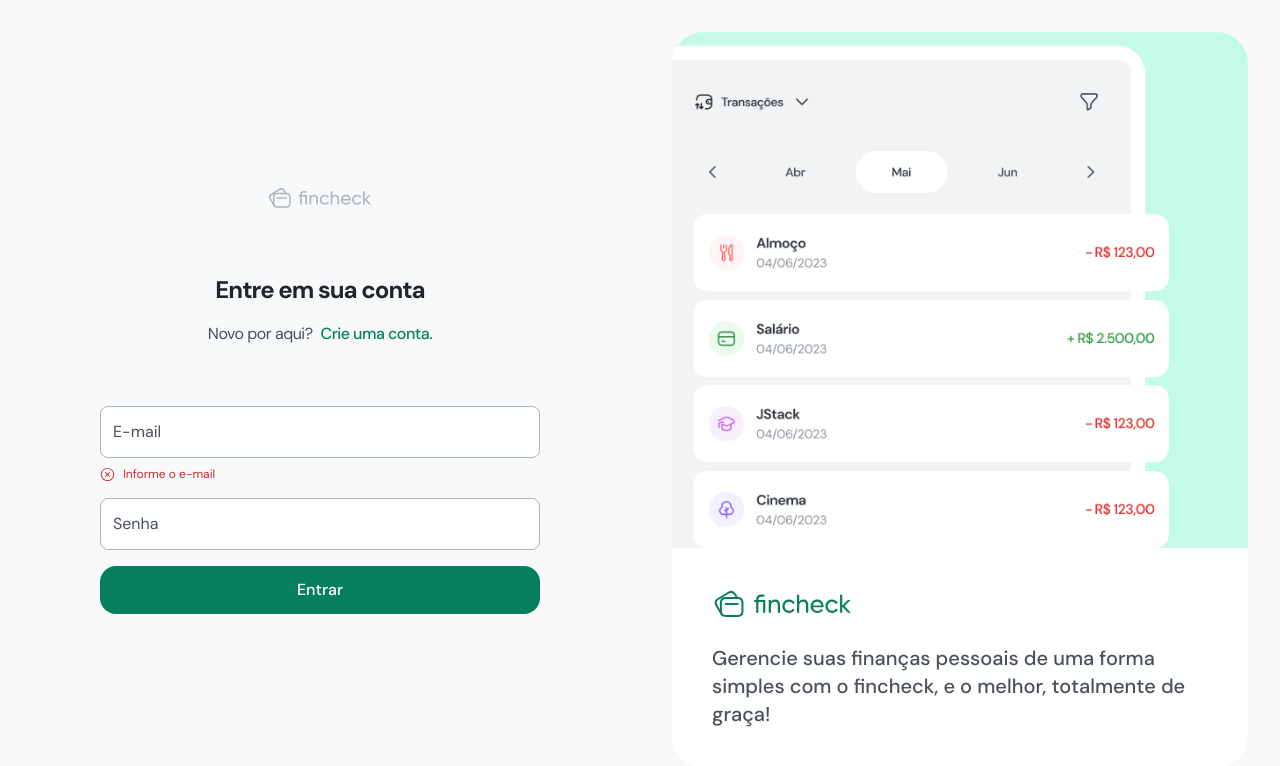
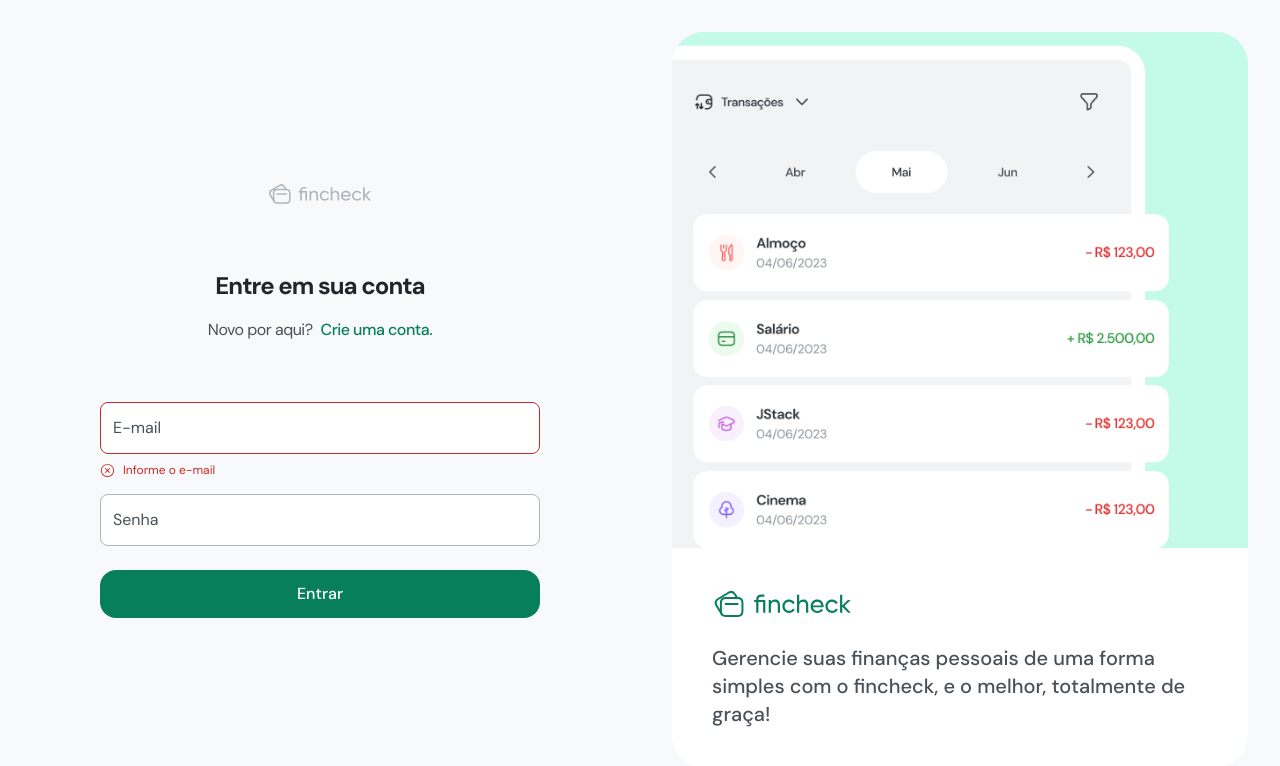
Before and after one commit to odanielchristopher/fincheck, a React (Vite) app in the folder frontend/: page /login in a window 1280 px wide. Shown: the top 766 px of the page. Built offline with nearby package versions, Linux system fonts and the light colour scheme.

Commit message:
feat (front): creating cn util function

```diff
--- /dev/null
+++ b/frontend/src/app/utils/cn.ts
@@ -0,0 +1,6 @@
+import clsx, { ClassValue } from "clsx";
+import { twMerge } from "tailwind-merge";
+
+export function cn(...inputs: ClassValue[]) {
+  return twMerge(clsx(inputs))
+}
--- a/frontend/src/views/components/Button.tsx
+++ b/frontend/src/views/components/Button.tsx
@@ -1,12 +1,17 @@
 import { ComponentProps } from 'react';
+import { cn } from '../../app/utils/cn';
 
+// eslint-disable-next-line @typescript-eslint/no-empty-object-type
 interface ButtonProps extends ComponentProps<'button'> {}
 
-export function Button(props: ButtonProps) {
+export function Button({ className, ...props }: ButtonProps) {
   return (
     <button
       {...props}
-      className="bg-teal-900 hover:bg-teal-800 disabled:bg-gray-100 disabled:text-gray-400 disabled:cursor-not-allowed px-6 h-12 rounded-2xl text-white font-medium transition-all"
+      className={cn(
+        'bg-teal-900 hover:bg-teal-800 disabled:bg-gray-100 disabled:text-gray-400 disabled:cursor-not-allowed px-6 h-12 rounded-2xl text-white font-medium transition-all',
+        className,
+      )}
     />
   );
 }
--- a/frontend/src/views/components/Input.tsx
+++ b/frontend/src/views/components/Input.tsx
@@ -1,14 +1,20 @@
 import { CrossCircledIcon } from '@radix-ui/react-icons';
-import { clsx } from 'clsx';
 import { ComponentProps } from 'react';
-import { twMerge } from 'tailwind-merge';
+import { cn } from '../../app/utils/cn';
 
 interface InputProps extends ComponentProps<'input'> {
   name: string;
   error?: string;
 }
 
-export function Input({ id, name, placeholder, error, ...props }: InputProps) {
+export function Input({
+  id,
+  name,
+  placeholder,
+  error,
+  className,
+  ...props
+}: InputProps) {
   const inputId = id ?? name;
 
   return (
@@ -17,10 +23,10 @@ export function Input({ id, name, placeholder, error, ...props }: InputProps) {
         {...props}
         id={inputId}
         name={name}
-        className={twMerge(
-          clsx(
-            'bg-white w-full rounded-lg border border-gray-500 px-3 h-[52px] text-gray-800 outline-none pt-4 peer placeholder-shown:pt-0 focus:border-gray-800 transition-all',
-          ),
+        className={cn(
+          'bg-white w-full rounded-lg border border-gray-500 px-3 h-[52px] text-gray-800 outline-none pt-4 peer placeholder-shown:pt-0 focus:border-gray-800 transition-all',
+          error && '!border-red-900',
+          className,
         )}
         placeholder=" "
       />
```
